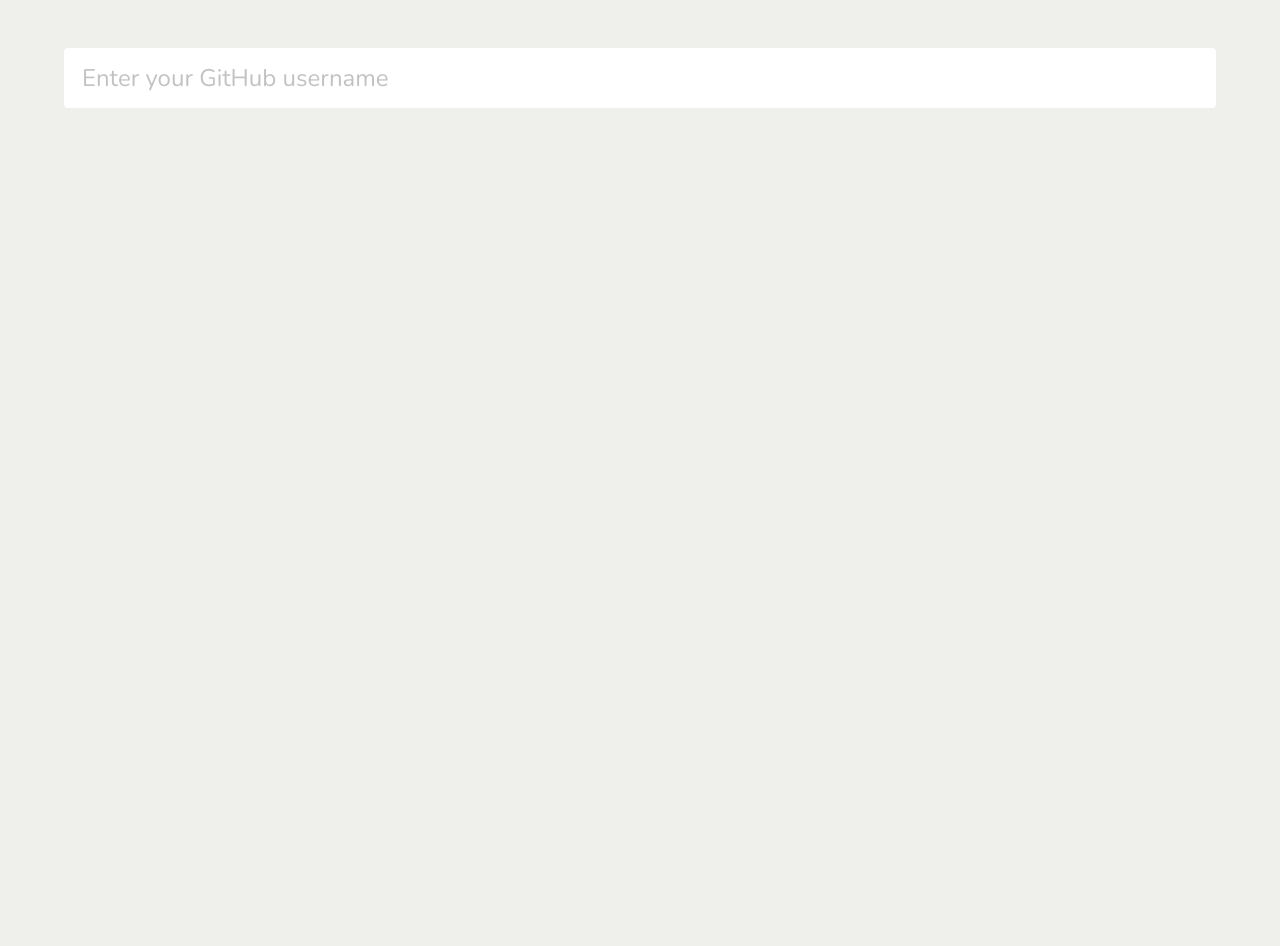
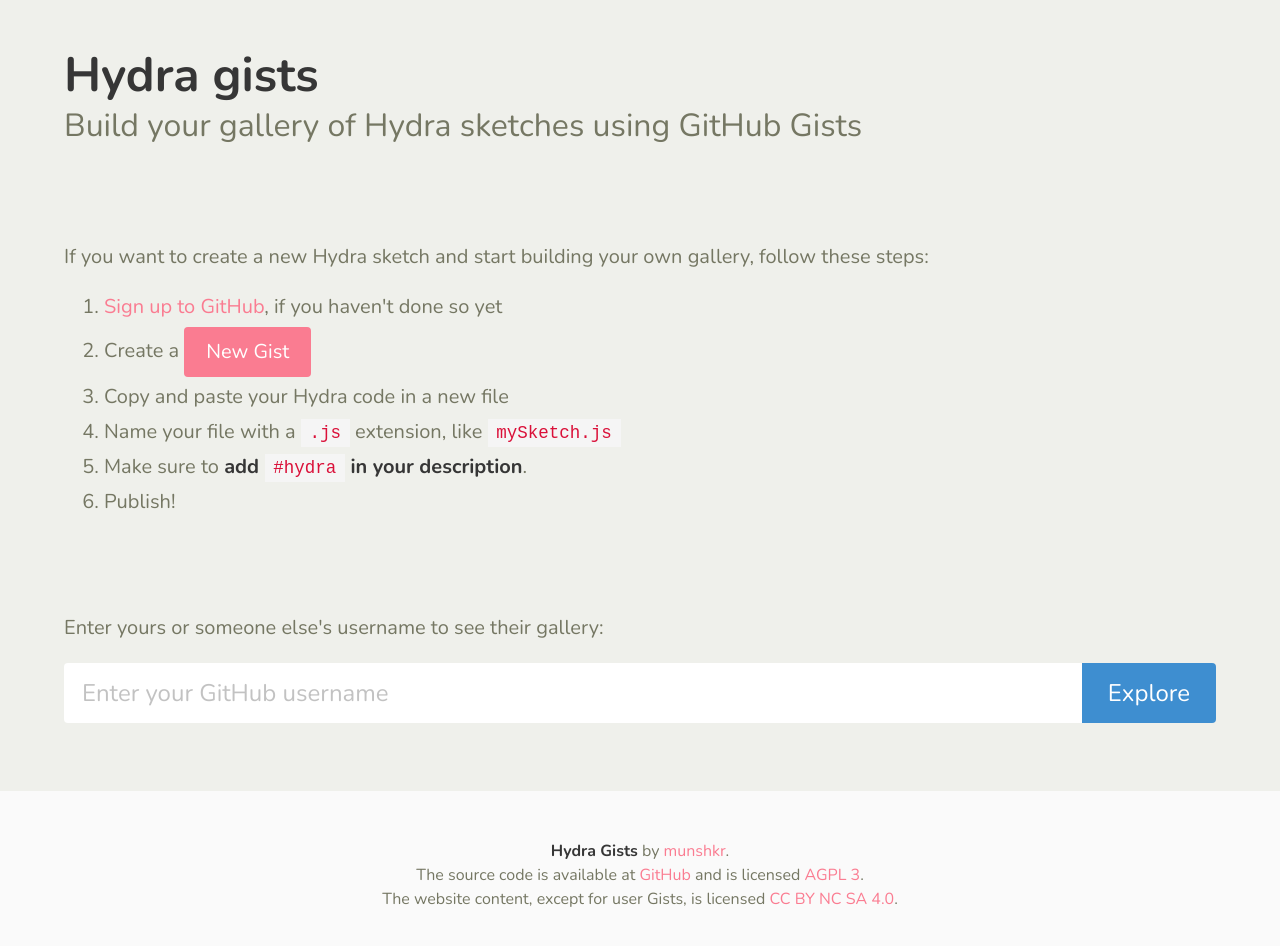
Before and after one commit to munshkr/hydra-gists, a Next.js app: page / in a window 1280 px wide. Shown: the top 946 px of the page. Before the commit the page ends 800 px from the top, so only its background shows below. Built offline with nearby package versions, Linux system fonts and the light colour scheme.

Commit message:
Improve index page (fixes #2)

```diff
--- a/pages/index.js
+++ b/pages/index.js
@@ -1,3 +1,4 @@
+import Link from "next/link";
 import Router from "next/router";
 import React from "react";
 import Layout from "../components/Layout";
@@ -10,7 +11,8 @@
   constructor(props) {
     super(props);
     this.state = {
-      user: ""
+      user: "",
+      currentHref: null
     };
   }
 
@@ -19,6 +21,8 @@
 
     const user = query.u;
     if (user) this.redirectToUser(user);
+
+    this.setState({ currentHref: window.location.href });
   }
 
   handleChange = e => {
@@ -38,15 +42,76 @@
   }
 
   render() {
-    const { user } = this.state;
+    const { user, currentHref } = this.state;
+
+    let signUpUrl = "https://github.com/join";
+    if (currentHref) {
+      signUpUrl = `${signUpUrl}?return_to=${encodeURIComponent(currentHref)}`;
+    }
 
     return (
       <Layout>
         <section className="section">
           <div className="container">
-            <form onSubmit={this.handleSubmit}>
-              <div className="field">
-                <div className="control">
+            <h1 className="title is-1">Hydra gists</h1>
+            <h2 className="subtitle is-3">
+              Build your gallery of Hydra sketches using GitHub Gists
+            </h2>
+          </div>
+        </section>
+        <section className="section">
+          <div className="container">
+            <div className="content is-medium">
+              <p>
+                If you want to create a new Hydra sketch and start building your
+                own gallery, follow these steps:
+              </p>
+              <ol>
+                <li>
+                  <a href={signUpUrl}>Sign up to GitHub</a>, if you haven't done
+                  so yet
+                </li>
+                <li>
+                  Create a{" "}
+                  <a
+                    href="https://gist.github.com/"
+                    className="button is-link is-medium"
+                    target="_blank"
+                    style={{ verticalAlign: "middle" }}
+                  >
+                    New Gist
+                  </a>
+                </li>
+                <li>Copy and paste your Hydra code in a new file</li>
+                <li>
+                  Name your file with a <code>.js</code> extension, like{" "}
+                  <code>mySketch.js</code>
+                </li>
+                <li>
+                  Make sure to{" "}
+                  <strong>
+                    add <code>#hydra</code> in your description
+                  </strong>
+                  .
+                </li>
+                <li>Publish!</li>
+              </ol>
+            </div>
+          </div>
+        </section>
+
+        <section className="section">
+          <div className="container">
+            <div className="content is-medium">
+              <p>
+                Enter yours or someone else's username to see their gallery:
+              </p>
+              <form
+                style={{ marginBottom: "1em" }}
+                onSubmit={this.handleSubmit}
+              >
+                <div className="field has-addons">
+                  <div className="control is-expanded">
                     <input
                       className="input is-large"
                       name="user"
@@ -56,10 +121,32 @@
                       onChange={this.handleChange}
                     />
                   </div>
+                  <div className="control">
+                    <a className="button is-info is-large">Explore</a>
+                  </div>
                 </div>
               </form>
             </div>
+          </div>
         </section>
+        <footer class="footer">
+          <div class="content has-text-centered">
+            <p>
+              <strong>Hydra Gists</strong> by{" "}
+              <a href="https://github.com/munshkr">munshkr</a>.<br />
+              The source code is available at{" "}
+              <a href="https://github.com/munshkr/hydra-gists">GitHub</a> and is
+              licensed{" "}
+              <a href="https://www.gnu.org/licenses/agpl-3.0.en.html">AGPL 3</a>
+              .<br />
+              The website content, except for user Gists, is licensed{" "}
+              <a href="http://creativecommons.org/licenses/by-nc-sa/4.0/">
+                CC BY NC SA 4.0
+              </a>
+              .
+            </p>
+          </div>
+        </footer>
       </Layout>
     );
   }
```
Lines whose indentation alone changed are shown as unchanged.
